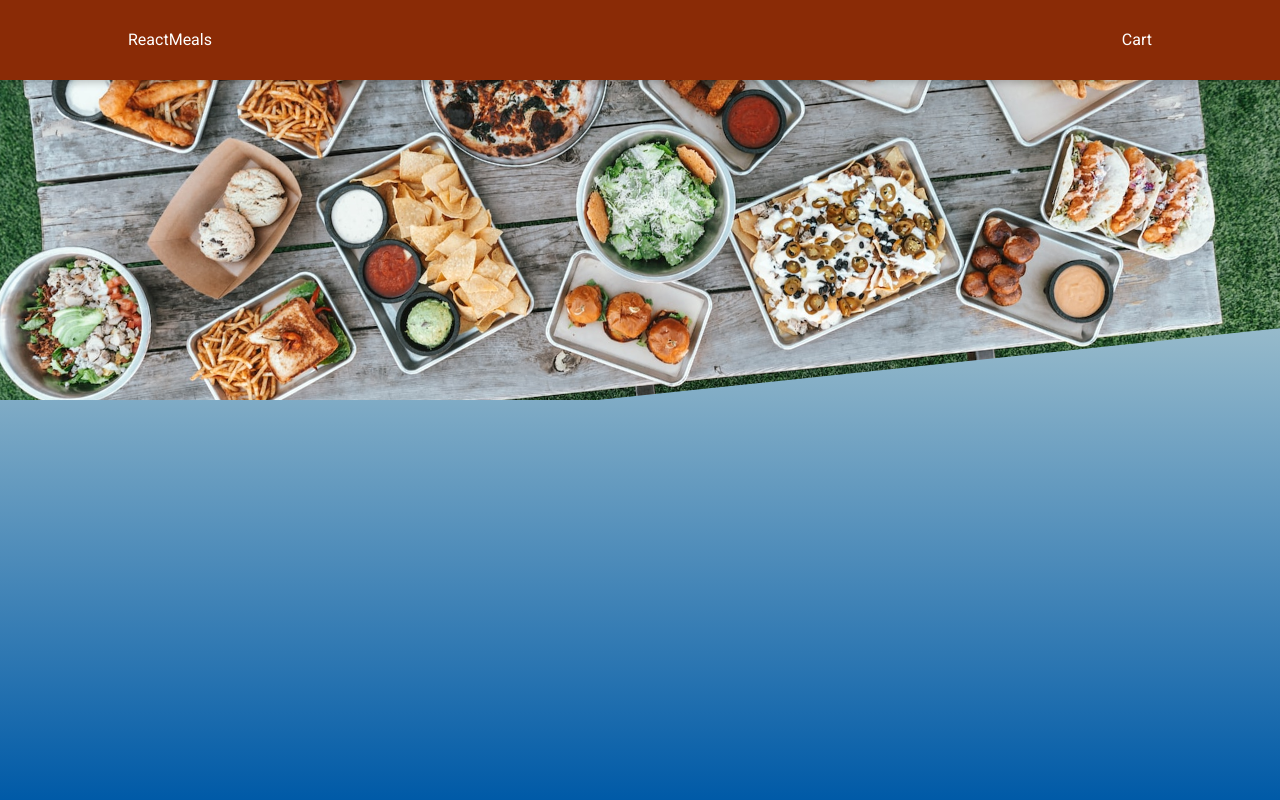
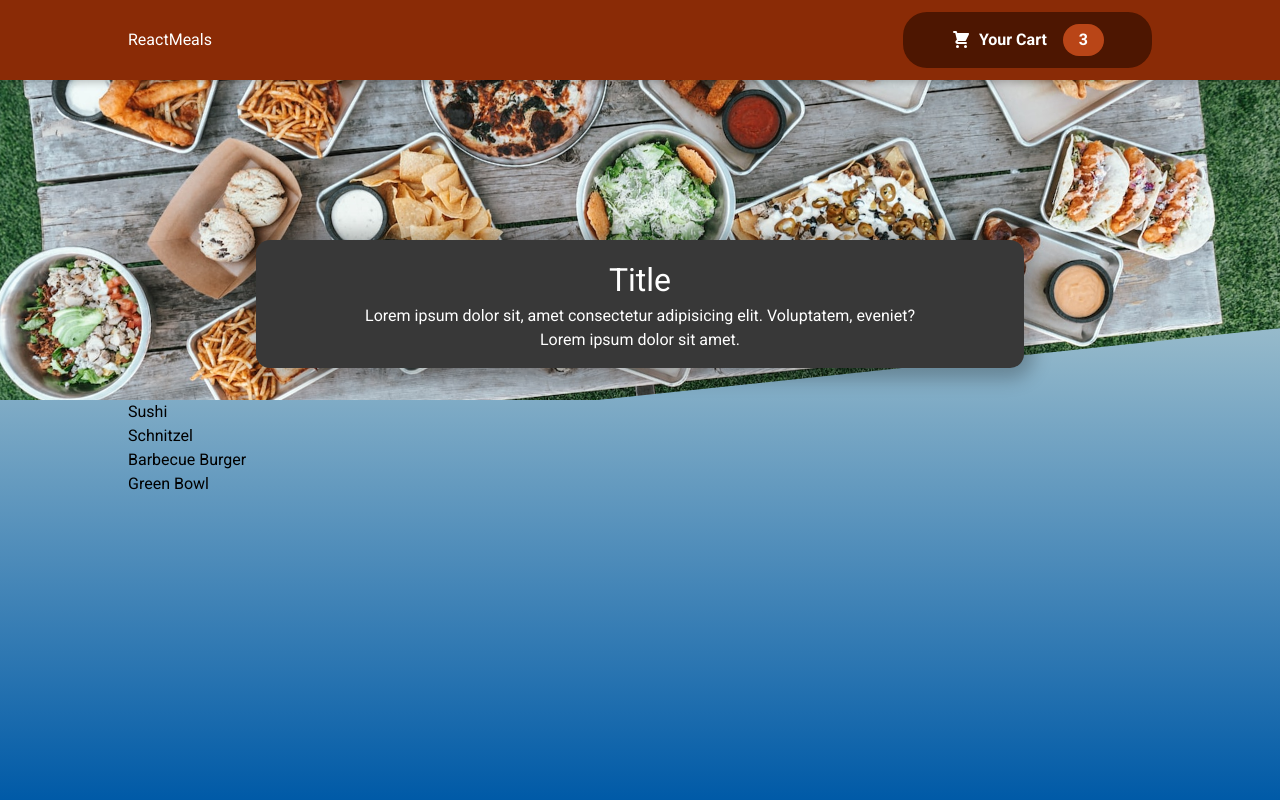
Before and after one commit to ken888686/react-redux, a React (Vite) app: page / in a window 1280 px wide. Built offline with nearby package versions, Linux system fonts and the light colour scheme.

Commit message:
create meals list

```diff
--- a/src/App.tsx
+++ b/src/App.tsx
@@ -1,5 +1,6 @@
 import React from 'react';
 import Header from './components/Layout/Header';
+import Meals from './components/Meals/Meals';
 
 function App() {
   return (
@@ -10,6 +11,9 @@ function App() {
         </span>
       </main> */}
       <Header />
+      <main>
+        <Meals />
+      </main>
     </div>
   );
 }
--- /dev/null
+++ b/src/components/Cart/CartIcon.tsx
@@ -0,0 +1,11 @@
+import React from 'react';
+
+function CartIcon() {
+  return (
+    <svg xmlns="http://www.w3.org/2000/svg" viewBox="0 0 20 20" fill="currentColor">
+      <path d="M3 1a1 1 0 000 2h1.22l.305 1.222a.997.997 0 00.01.042l1.358 5.43-.893.892C3.74 11.846 4.632 14 6.414 14H15a1 1 0 000-2H6.414l1-1H14a1 1 0 00.894-.553l3-6A1 1 0 0017 3H6.28l-.31-1.243A1 1 0 005 1H3zM16 16.5a1.5 1.5 0 11-3 0 1.5 1.5 0 013 0zM6.5 18a1.5 1.5 0 100-3 1.5 1.5 0 000 3z" />
+    </svg>
+  );
+}
+
+export default CartIcon;
--- a/src/components/Layout/Header.tsx
+++ b/src/components/Layout/Header.tsx
@@ -1,12 +1,13 @@
 import React from 'react';
 import mealsImage from '../../assets/header-bg.jpg';
+import HeaderCartButton from './HeaderCartButton';
 
 function Header() {
   return (
     <>
       <header className="fixed top-0 left-0 z-10 flex h-20 w-full items-center justify-between bg-[#8a2b06] px-[10%] py-0 text-white shadow-[0_2px_8px_rgba(0,0,0,0.25)]">
         <h1>ReactMeals</h1>
-        <button type="button">Cart</button>
+        <HeaderCartButton />
       </header>
       <div className="z-0 h-[25rem] w-full overflow-hidden">
         <img
--- /dev/null
+++ b/src/components/Layout/HeaderCartButton.tsx
@@ -0,0 +1,21 @@
+import React from 'react';
+import CartIcon from '../Cart/CartIcon';
+
+function HeaderCartButton() {
+  return (
+    <button
+      type="button"
+      className="group flex cursor-pointer items-center justify-around rounded-3xl bg-[#4d1601] py-3 px-12 font-bold text-white hover:bg-[#2c0d00] active:bg-[#2c0d00]"
+    >
+      <span className="mr-2 h-5 w-5">
+        <CartIcon />
+      </span>
+      <span>Your Cart</span>
+      <span className="ml-4 rounded-3xl bg-[#b94517] py-1 px-4 font-bold group-hover:bg-[#92320c] group-active:bg-[#92320c]">
+        3
+      </span>
+    </button>
+  );
+}
+
+export default HeaderCartButton;
--- /dev/null
+++ b/src/components/Meals/AvailableMeals.tsx
@@ -0,0 +1,40 @@
+import React from 'react';
+
+const DUMMY_MEALS = [
+  {
+    id: 'm1',
+    name: 'Sushi',
+    description: 'Finest fish and veggies',
+    price: 22.99,
+  },
+  {
+    id: 'm2',
+    name: 'Schnitzel',
+    description: 'A german specialty!',
+    price: 16.5,
+  },
+  {
+    id: 'm3',
+    name: 'Barbecue Burger',
+    description: 'American, raw, meaty',
+    price: 12.99,
+  },
+  {
+    id: 'm4',
+    name: 'Green Bowl',
+    description: 'Healthy...and green...',
+    price: 18.99,
+  },
+];
+
+function AvailableMeals() {
+  const mealsList = DUMMY_MEALS.map((x) => <li key={x.id}>{x.name}</li>);
+
+  return (
+    <section className="my-8 mx-auto w-11/12 max-w-5xl">
+      <ul className="m-0 list-none p-0">{mealsList}</ul>
+    </section>
+  );
+}
+
+export default AvailableMeals;
--- /dev/null
+++ b/src/components/Meals/Meals.tsx
@@ -0,0 +1,14 @@
+import React from 'react';
+import AvailableMeals from './AvailableMeals';
+import MealsSummary from './MealsSummary';
+
+function Meals() {
+  return (
+    <>
+      <MealsSummary />
+      <AvailableMeals />
+    </>
+  );
+}
+
+export default Meals;
--- /dev/null
+++ b/src/components/Meals/MealsSummary.tsx
@@ -0,0 +1,13 @@
+import React from 'react';
+
+function MealsSummary() {
+  return (
+    <section className="relative m-auto -mt-40 w-11/12 max-w-3xl rounded-[14px] bg-[#383838] p-4 text-center text-white shadow-[0_1px_18px_10px_rgba(0,0,0,0.25)]">
+      <h2 className="mt-0 text-[2rem]">Title</h2>
+      <p>Lorem ipsum dolor sit, amet consectetur adipisicing elit. Voluptatem, eveniet?</p>
+      <p>Lorem ipsum dolor sit amet.</p>
+    </section>
+  );
+}
+
+export default MealsSummary;
```
